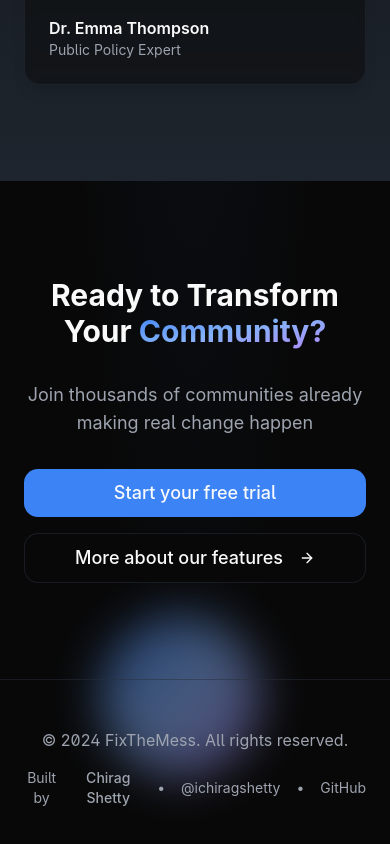
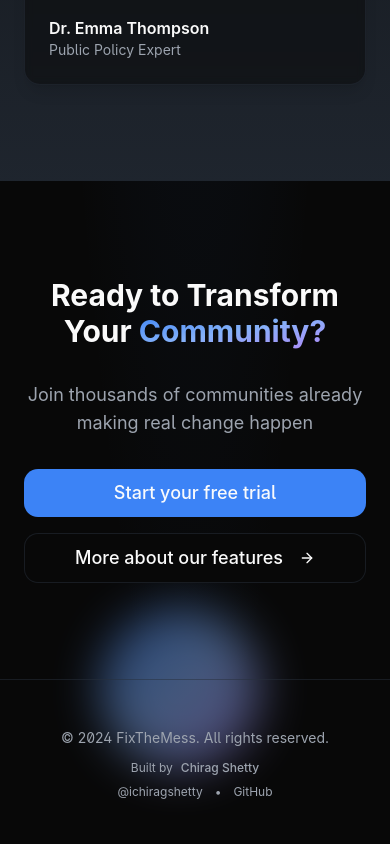
Before and after one commit to chiragshettybp/FixTheMess, a React (Vite) app: page / in a window 390 px wide. Shown: the part 5404-6248 px from the top of the page. Built offline with nearby package versions, Linux system fonts and the light colour scheme; a web font is replaced by a local one.

Commit message:
Fix footer text for mobile

```diff
--- a/src/pages/Join.tsx
+++ b/src/pages/Join.tsx
@@ -533,9 +533,10 @@ const Join = () => {
       {/* Footer */}
       <footer className="relative z-10 border-t border-border/50 py-12">
         <div className="container mx-auto px-6">
-          <div className="text-center text-muted-foreground space-y-4">
-            <p>&copy; 2024 FixTheMess. All rights reserved.</p>
-            <div className="flex items-center justify-center space-x-4 text-sm">
+          <div className="text-center text-muted-foreground space-y-3">
+            <p className="text-sm md:text-base">&copy; 2024 FixTheMess. All rights reserved.</p>
+            <div className="flex flex-col sm:flex-row items-center justify-center space-y-2 sm:space-y-0 sm:space-x-4 text-xs md:text-sm">
+              <div className="flex items-center space-x-2">
                 <span>Built by</span>
                 <a
                   href="https://instagram.com/ichiragshetty"
@@ -545,7 +546,9 @@ const Join = () => {
                 >
                   Chirag Shetty
                 </a>
-              <span>•</span>
+              </div>
+              <div className="hidden sm:block text-muted-foreground">•</div>
+              <div className="flex items-center space-x-3">
                 <a
                   href="https://instagram.com/ichiragshetty"
                   target="_blank"
@@ -554,7 +557,7 @@ const Join = () => {
                 >
                   @ichiragshetty
                 </a>
-              <span>•</span>
+                <span className="text-muted-foreground">•</span>
                 <a
                   href="https://github.com/chiragshettybp"
                   target="_blank"
@@ -566,6 +569,7 @@ const Join = () => {
               </div>
             </div>
           </div>
+        </div>
       </footer>
     </div>;
 };
```
Lines whose indentation alone changed are shown as unchanged.
